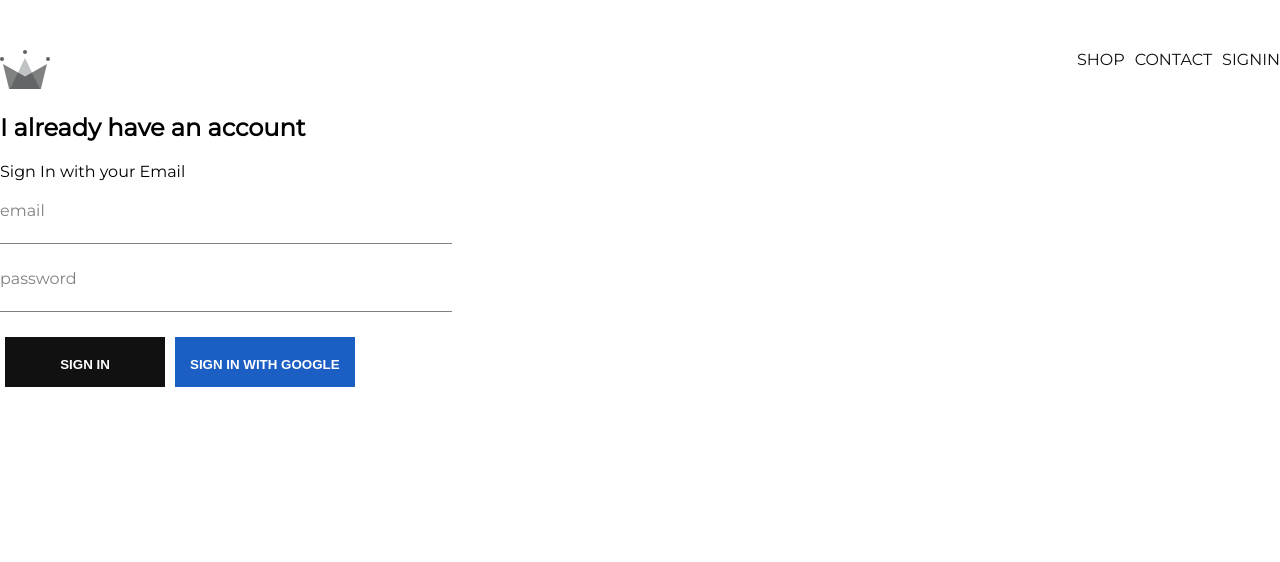
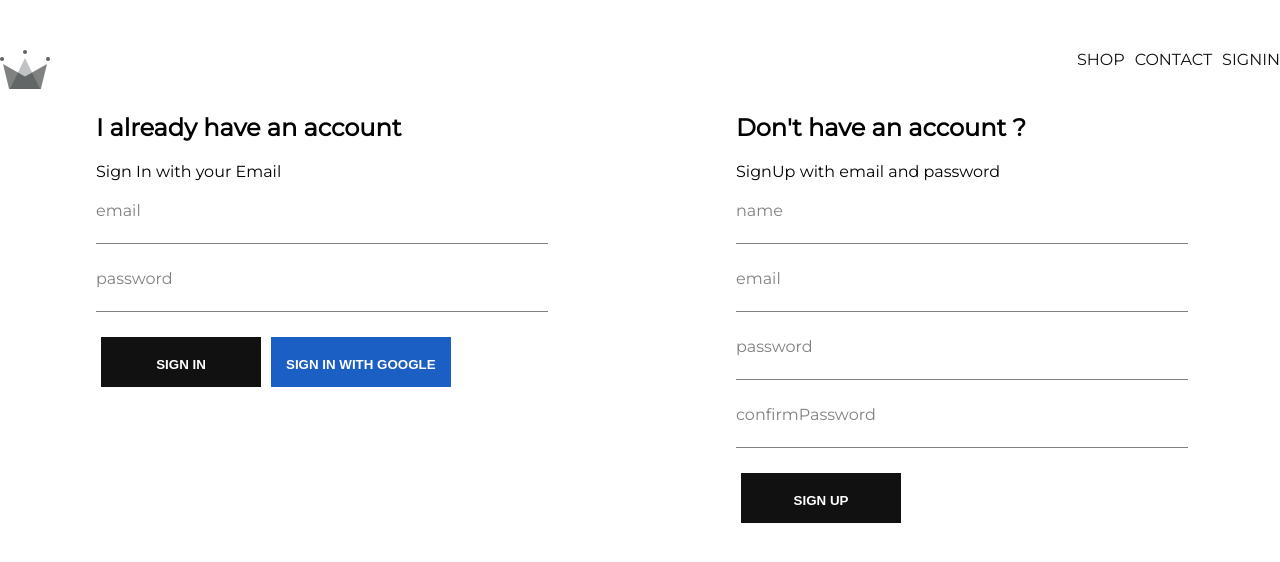
Before and after one commit to psvysakh/ecom-graphql, a React (Create React App) app: page /signInUp in a window 1280 px wide. Shown: the top 562 px of the page. Built offline with nearby package versions, Linux system fonts and the light colour scheme; no server answers.

Commit message:
signIn and signUp added

```diff
--- a/src/App.js
+++ b/src/App.js
@@ -5,23 +5,35 @@ import Shoppage from './pages/shop/shop';
 import Header from './components/Header/header';
 import SignInUp from './pages/SignInUp/signInUp';
 
-import {auth} from './firebase/firebase.util';
+import {auth,createUser} from './firebase/firebase.util';
 
 
 class App extends React.Component{
   state={
     currentUser:null
   }
-  unSubscribeFromAuth=null;
+  toggleSubscription=null;
 
   componentDidMount(){
-    this.unSubscribeFromAuth = auth.onAuthStateChanged(user=>{
-      this.setState({currentUser:user});
-      console.log(user);
+    this.toggleSubscription = auth.onAuthStateChanged( async userAuth=>{
+      if(userAuth){
+                  const userRef = await createUser(userAuth);
+                  userRef.onSnapshot(snapshot=>{
+                    this.setState({
+                      currentUser:{
+                        id:snapshot.id,
+                        ...snapshot.data()
+                      }
+                    })
+                  })
+
+              }
+              this.setState({currentUser:userAuth});
     })
+
   }
   componentWillUnmount(){
-    this.unSubscribeFromAuth();
+    this.toggleSubscription();
   }
   render(){
     return (
--- a/src/components/formInput/formInput.js
+++ b/src/components/formInput/formInput.js
@@ -1,16 +1,17 @@
 import React from 'react';
 import './formInput.scss';
-const formInput=({handleChange,label, ...otherProps})=>{
+const FormInput=({handleChange,label, ...otherProps})=>{
     return(
         <div className="input-group">
             {label ? <label className={`${otherProps.value.length ? 'Shrink':''} form-label`}>{label}</label> : null}
             <input
             className="form-input"
+            {...otherProps}
             onChange={handleChange}
-            {...otherProps}/>
+            />
         </div>
 
     )
 }
 
-export default formInput;
+export default FormInput;
--- a/src/components/signIn/signIn.js
+++ b/src/components/signIn/signIn.js
@@ -1,7 +1,7 @@
 import React from 'react';
 import Input from '../../components/formInput/formInput';
 import CustomButton from '../../components/custom-button/custom-button';
-import {signInWithGoogle} from  '../../firebase/firebase.util';
+import {signInWithGoogle, auth} from  '../../firebase/firebase.util';
 import './signIn.scss';
 class SignIn extends React.Component{
     state={
@@ -12,8 +12,15 @@ class SignIn extends React.Component{
         const {value,name}=e.target;
         this.setState({[name]:value});
     }
-    handleSubmit=(e)=>{
+    handleSubmit=async (e)=>{
         e.preventDefault();
+        const {email,password}=this.state;
+
+        try{
+            await auth.signInWithEmailAndPassword(email,password);
+        } catch(error){
+            console.log(error);
+        }
         this.setState({email:'',password:''});
     }
     render(){
--- /dev/null
+++ b/src/components/signup/signup.js
@@ -0,0 +1,84 @@
+import React from 'react';
+
+import FormInput from '../formInput/formInput';
+import CustomButton from '../custom-button/custom-button';
+
+import {auth, createUser} from '../../firebase/firebase.util';
+
+import './signup.scss';
+
+class SignUp extends React.Component{
+    state={
+        displayName:'',
+        email:'',
+        password:'',
+        confirmPassword:''
+    }
+    handleChange=(event)=>{
+        this.setState({[event.target.name]:event.target.value});
+    }
+    handleSubmit=async (e)=>{
+        e.preventDefault();
+        const {displayName,email,password,confirmPassword} = this.state;
+        if(password!==confirmPassword){
+            alert("Password not match");
+            return;
+        }
+        try{
+            const {user} = await auth.createUserWithEmailAndPassword(email,password);
+            await createUser(user,{displayName});
+            this.setState({
+                displayName:'',
+                email:'',
+                password:'',
+                confirmPassword:''
+            })
+        }catch(error){
+            console.log(error);
+        }
+    };
+    render(){
+        const {displayName,email,password,confirmPassword} = this.state;
+        return(
+            <div className="signup">
+                <h2>Don't have an account ?</h2>
+                <p>SignUp with email and password</p>
+                <form className='sign-up-form' onSubmit={this.handleSubmit}>
+                    <FormInput
+                    name="displayName"
+                    type="text"
+                    label="name"
+                    value={displayName}
+                    required
+                    handleChange={this.handleChange}/>
+                    <FormInput
+                    name="email"
+                    type="email"
+                    label="email"
+                    value={email}
+                    required
+                    handleChange={this.handleChange}/>
+                    <FormInput
+                    name="password"
+                    type="password"
+                    label="password"
+                    value={password}
+                    required
+                    handleChange={this.handleChange}/>
+                    <FormInput
+                    name="confirmPassword"
+                    type="password"
+                    label="confirmPassword"
+                    value={confirmPassword}
+                    required
+                    handleChange={this.handleChange}/>
+                    <CustomButton
+                    type="submit"
+                    value="submit" >SIGN UP</CustomButton>
+                </form>
+            </div>
+        )
+    }
+}
+
+export default SignUp;
--- /dev/null
+++ b/src/components/signup/signup.scss
@@ -0,0 +1 @@
+.signup{width: 35vw;}
--- a/src/firebase/firebase.util.js
+++ b/src/firebase/firebase.util.js
@@ -13,6 +13,28 @@ const firebaseConfig = {
     appId: "1:28909259666:web:b1ac6e279891a021cf8f4b"
   };
 
+export const createUser =async (userAuth, additionalData)=>{
+if(!userAuth) return;
+const userRef = firestore.doc(`users/${userAuth.uid}`);
+const snapshot = await userRef.get();
+if(!snapshot.exists){
+  const {displayName, email} = userAuth;
+  const createdAt = new Date();
+  try{
+    await userRef.set({
+      displayName,
+      email,
+      createdAt,
+      ...additionalData
+    })
+
+  }catch(error){
+    console.log('error creating users',error);
+  }
+}
+return userRef;
+}
+
   firebase.initializeApp(firebaseConfig);
 
   export const auth = firebase.auth();
--- a/src/pages/SignInUp/signInUp.js
+++ b/src/pages/SignInUp/signInUp.js
@@ -1,9 +1,12 @@
 import React from 'react';
 import SignIn from '../../components/signIn/signIn';
+import SignUp from '../../components/signup/signup';
+import './signInUp.scss';
 const SignInUp =()=>{
     return(
         <div className="signInUp">
             <SignIn/>
+            <SignUp/>
         </div>
     )
 }
--- a/src/pages/SignInUp/signInUp.scss
+++ b/src/pages/SignInUp/signInUp.scss
@@ -0,0 +1 @@
+.signInUp{display: flex;justify-content: space-around;}
```
